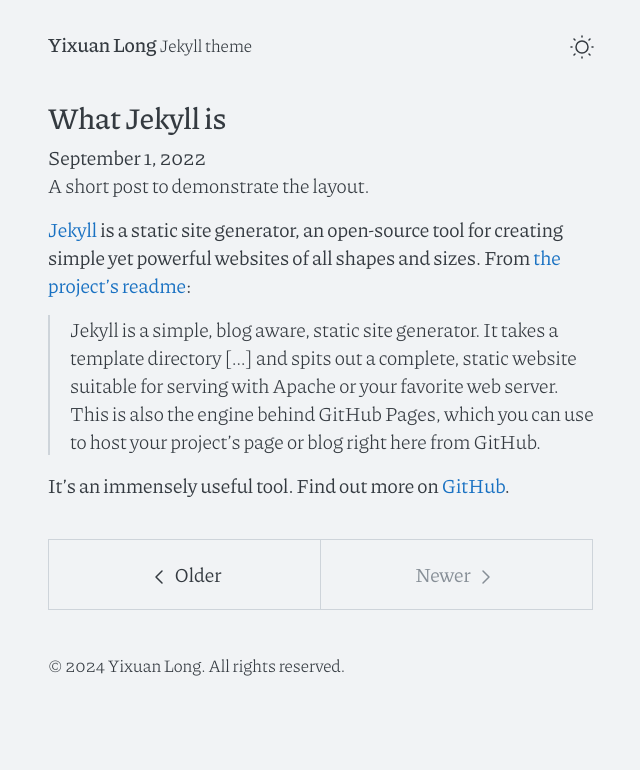
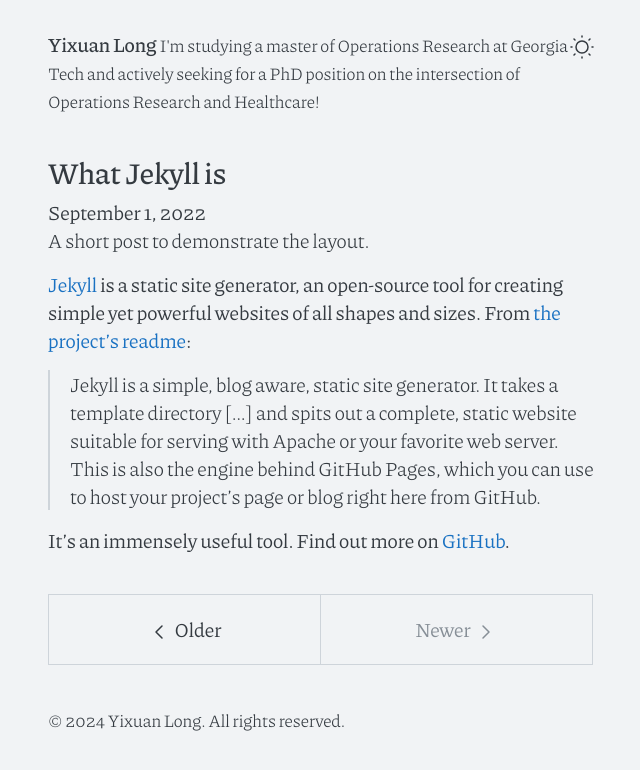
Before and after one commit to Albertlong039/Albertlong039.github.io, a Jekyll site: the page built from posts.md, in a window 1280 px wide. Shown: the top 770 px of the page, without its empty margins (319-959 px from the left). Built offline with Jekyll 4.4.1, drawn with Linux system fonts in a browser that asks for light colours; the list of posts is cut into pages by our own code.

Commit message:
Update _config.yml

```diff
--- a/_config.yml
+++ b/_config.yml
@@ -1,8 +1,8 @@
 # site settings
 
 title: Yixuan Long
-taglong: Welcome to my personal website. I'm studying a master of Operations Research at Georgia Tech and actively seeking for a PhD position on the intersection of Operations Research and Healthcare!
-tagshort: Jekyll theme
+taglong: Welcome to my personal website.
+tagshort: I'm studying a master of Operations Research at Georgia Tech and actively seeking for a PhD position on the intersection of Operations Research and Healthcare!
 url: https://cvless.netlify.app
 baseurl: ""
 permalink: pretty
```
